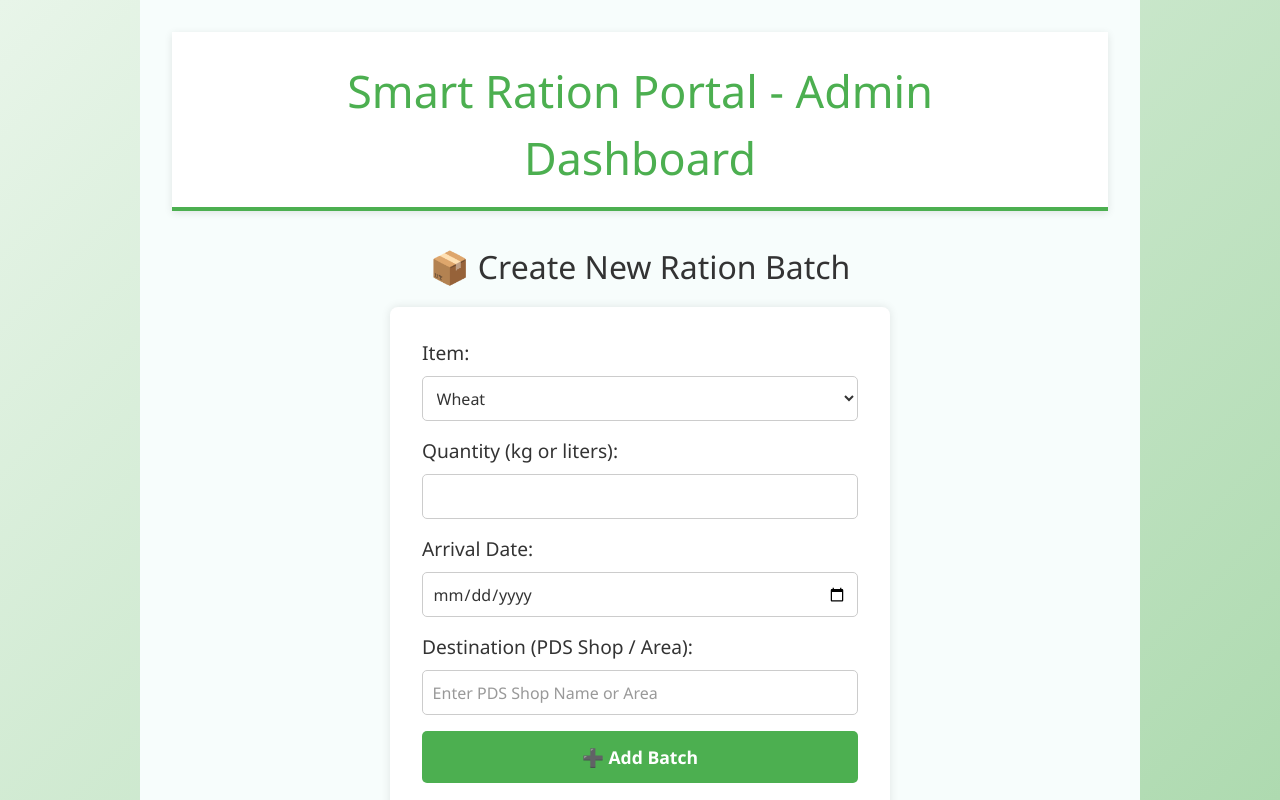
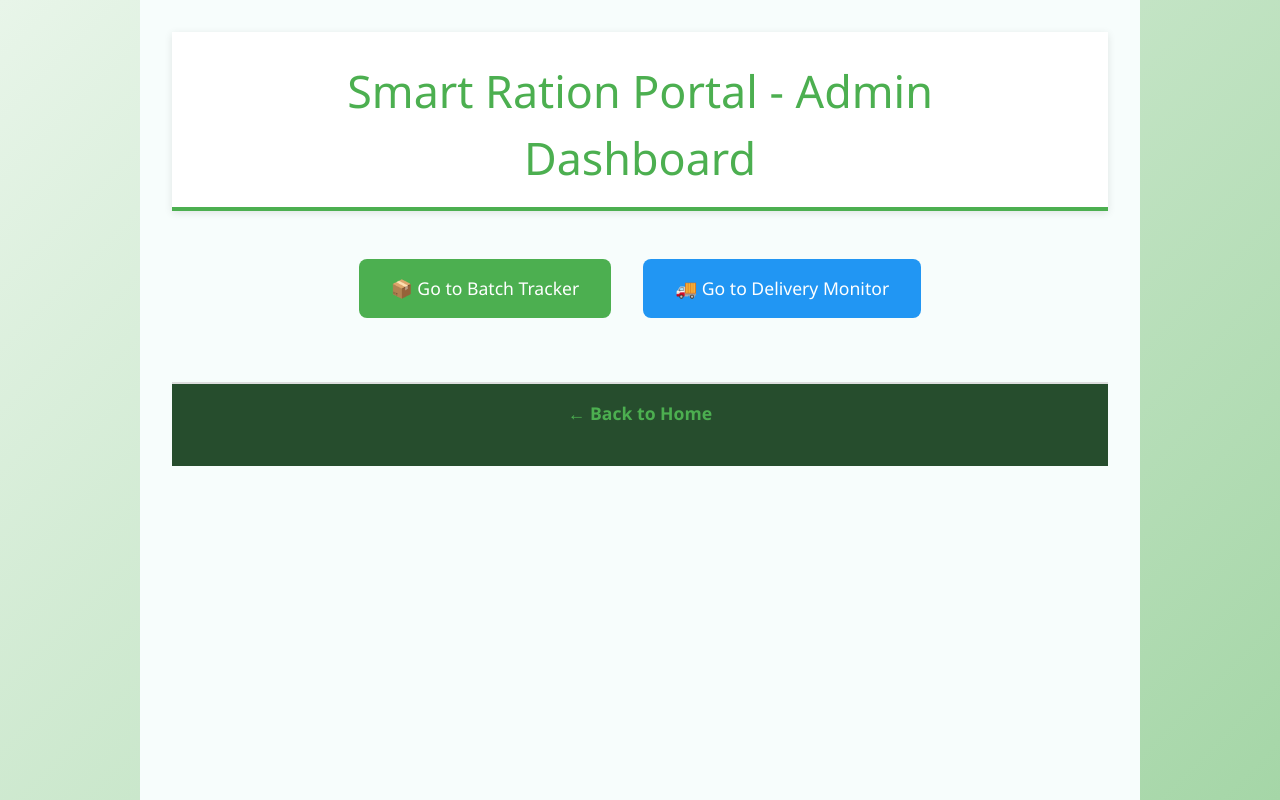
Before and after one commit to Jayasree273/smart-ration, a Next.js app: page /admin in a window 1280 px wide. Shown: the top 800 px of the page. Built offline with nearby package versions, Linux system fonts and the light colour scheme.

Commit message:
Update admin.js

```diff
--- a/pages/admin.js
+++ b/pages/admin.js
@@ -1,3 +1,4 @@
+import Link from 'next/link';
 import { useState } from 'react';
 
 export default function AdminPage() {
@@ -19,8 +20,6 @@ export default function AdminPage() {
     };
 
     setBatches([...batches, newBatch]);
-
-    // Reset form
     setQuantity('');
     setDate('');
     setDestination('');
@@ -45,145 +44,32 @@ export default function AdminPage() {
         <h1 style={{ color: '#4CAF50', fontSize: '2.8rem' }}>Smart Ration Portal - Admin Dashboard</h1>
       </header>
 
-      <section style={{ marginBottom: '3rem', textAlign: 'center' }}>
-        <h2 style={{ fontSize: '2rem', marginBottom: '1rem' }}>📦 Create New Ration Batch</h2>
-        <form onSubmit={handleAddBatch} style={{
-          display: 'inline-block',
-          textAlign: 'left',
-          padding: '2rem',
-          backgroundColor: '#fff',
-          borderRadius: '8px',
-          boxShadow: '0 0 10px rgba(0,0,0,0.1)',
-          maxWidth: '500px',
-          width: '100%'
-        }}>
-          <label style={{ fontSize: '1.2rem', display: 'block', marginBottom: '1rem' }}>
-            Item:
-            <select value={item} onChange={(e) => setItem(e.target.value)} style={{
-              marginTop: '0.5rem',
-              padding: '0.6rem',
-              fontSize: '1rem',
-              borderRadius: '5px',
-              border: '1px solid #ccc',
-              width: '100%'
-            }}>
-              <option value="Wheat">Wheat</option>
-              <option value="Rice">Rice</option>
-              <option value="Sugar">Sugar</option>
-              <option value="Oil">Oil</option>
-              <option value="Dal">Dal (Pulses)</option>
-              <option value="Salt">Salt</option>
-              <option value="Kerosene">Kerosene</option>
-            </select>
-          </label>
-
-          <label style={{ fontSize: '1.2rem', display: 'block', marginBottom: '1rem' }}>
-            Quantity (kg or liters):
-            <input
-              type="number"
-              value={quantity}
-              onChange={(e) => setQuantity(e.target.value)}
-              required
-              style={{
-                marginTop: '0.5rem',
-                padding: '0.6rem',
-                fontSize: '1rem',
-                borderRadius: '5px',
-                border: '1px solid #ccc',
-                width: '100%'
-              }}
-            />
-          </label>
-
-          <label style={{ fontSize: '1.2rem', display: 'block', marginBottom: '1rem' }}>
-            Arrival Date:
-            <input
-              type="date"
-              value={date}
-              onChange={(e) => setDate(e.target.value)}
-              required
-              style={{
-                marginTop: '0.5rem',
-                padding: '0.6rem',
-                fontSize: '1rem',
-                borderRadius: '5px',
-                border: '1px solid #ccc',
-                width: '100%'
-              }}
-            />
-          </label>
-
-          <label style={{ fontSize: '1.2rem', display: 'block', marginBottom: '1rem' }}>
-            Destination (PDS Shop / Area):
-            <input
-              type="text"
-              value={destination}
-              onChange={(e) => setDestination(e.target.value)}
-              required
-              placeholder="Enter PDS Shop Name or Area"
-              style={{
-                marginTop: '0.5rem',
-                padding: '0.6rem',
-                fontSize: '1rem',
-                borderRadius: '5px',
-                border: '1px solid #ccc',
-                width: '100%'
-              }}
-            />
-          </label>
-
-          <button type="submit" style={{
+      <section style={{ textAlign: 'center', marginBottom: '2rem' }}>
+        <Link href="/batch">
+          <button style={{
+            margin: '1rem',
+            padding: '1rem 2rem',
             backgroundColor: '#4CAF50',
             color: 'white',
-            padding: '0.8rem 1.5rem',
             border: 'none',
-            borderRadius: '5px',
-            cursor: 'pointer',
-            fontWeight: 'bold',
+            borderRadius: '8px',
             fontSize: '1.1rem',
-            transition: 'background-color 0.3s ease',
-            width: '100%'
-          }}>
-            ➕ Add Batch
-          </button>
-        </form>
-      </section>
+            cursor: 'pointer'
+          }}>📦 Go to Batch Tracker</button>
+        </Link>
 
-      <section>
-        <h2 style={{ fontSize: '2rem', marginBottom: '1rem', textAlign: 'center' }}>📋 Existing Batches</h2>
-        {batches.length === 0 ? (
-          <p style={{ fontSize: '1.2rem', textAlign: 'center' }}>No batches added yet.</p>
-        ) : (
-          <table style={{
-            width: '100%',
-            borderCollapse: 'collapse',
-            marginTop: '1rem',
+        <Link href="/delivery">
+          <button style={{
+            margin: '1rem',
+            padding: '1rem 2rem',
+            backgroundColor: '#2196F3',
+            color: 'white',
+            border: 'none',
+            borderRadius: '8px',
             fontSize: '1.1rem',
-            backgroundColor: '#fff',
-            borderRadius: '8px',
-            overflow: 'hidden',
-            boxShadow: '0 0 10px rgba(0,0,0,0.05)'
-          }}>
-            <thead style={{ backgroundColor: '#e0f7e9' }}>
-              <tr>
-                <th style={{ border: '2px solid #ccc', padding: '0.8rem' }}>Item</th>
-                <th style={{ border: '2px solid #ccc', padding: '0.8rem' }}>Quantity (kg/L)</th>
-                <th style={{ border: '2px solid #ccc', padding: '0.8rem' }}>Arrival Date</th>
-                <th style={{ border: '2px solid #ccc', padding: '0.8rem' }}>Destination</th>
-              </tr>
-            </thead>
-            <tbody>
-              {batches.map((batch) => (
-                <tr key={batch.id}>
-                  <td style={{ border: '1px solid #ccc', padding: '0.8rem', textAlign: 'center' }}>{batch.item}</td>
-                  <td style={{ border: '1px solid #ccc', padding: '0.8rem', textAlign: 'center' }}>{batch.quantity}</td>
-                  <td style={{ border: '1px solid #ccc', padding: '0.8rem', textAlign: 'center' }}>{batch.date}</td>
-                  <td style={{ border: '1px solid #ccc', padding: '0.8rem', textAlign: 'center' }}>{batch.destination}</td>
-                </tr>
-              ))}
-            </tbody>
-          </table>
-        )}
+            cursor: 'pointer'
+          }}>🚚 Go to Delivery Monitor</button>
+        </Link>
       </section>
 
       <footer style={{
```
